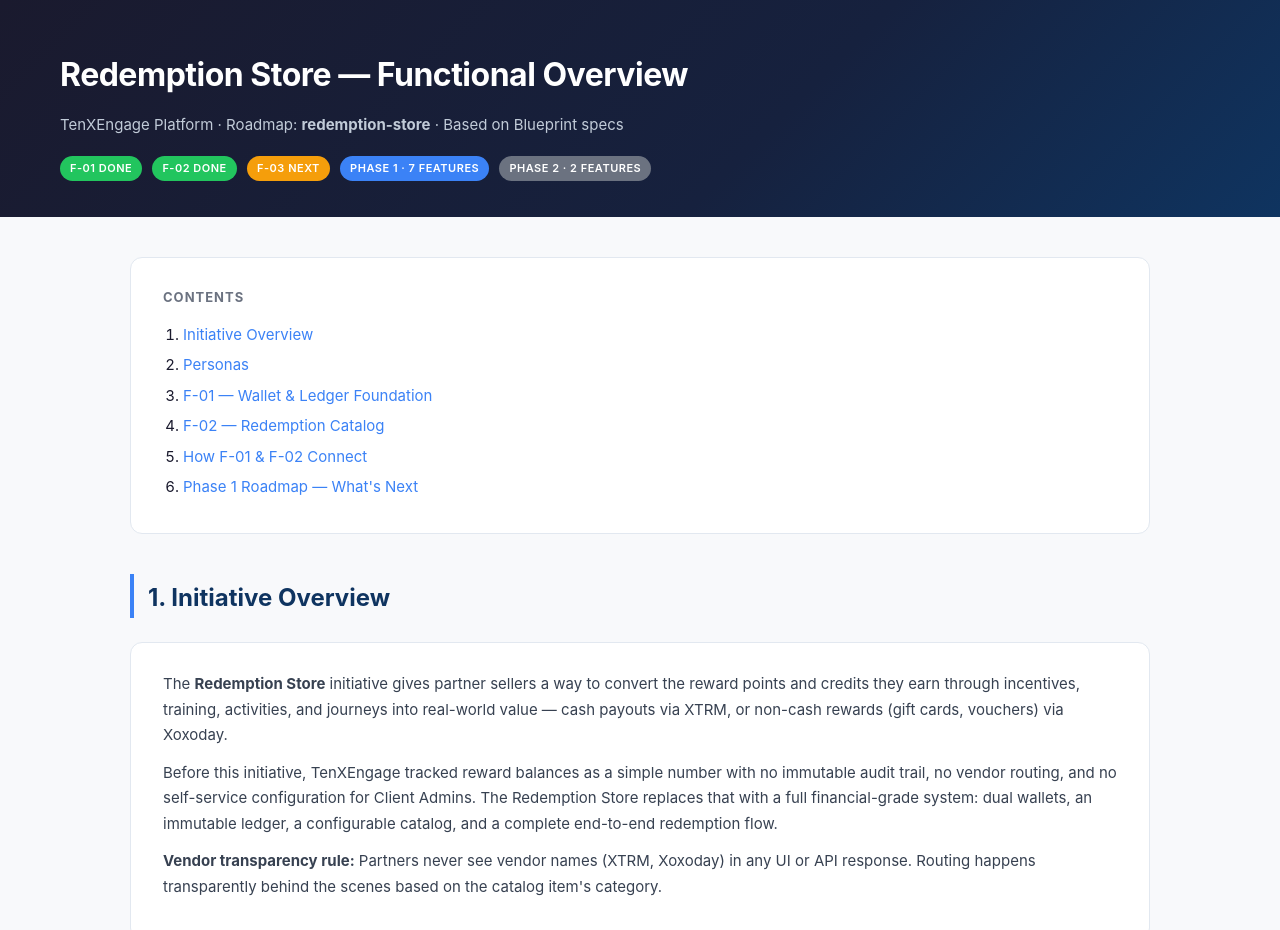
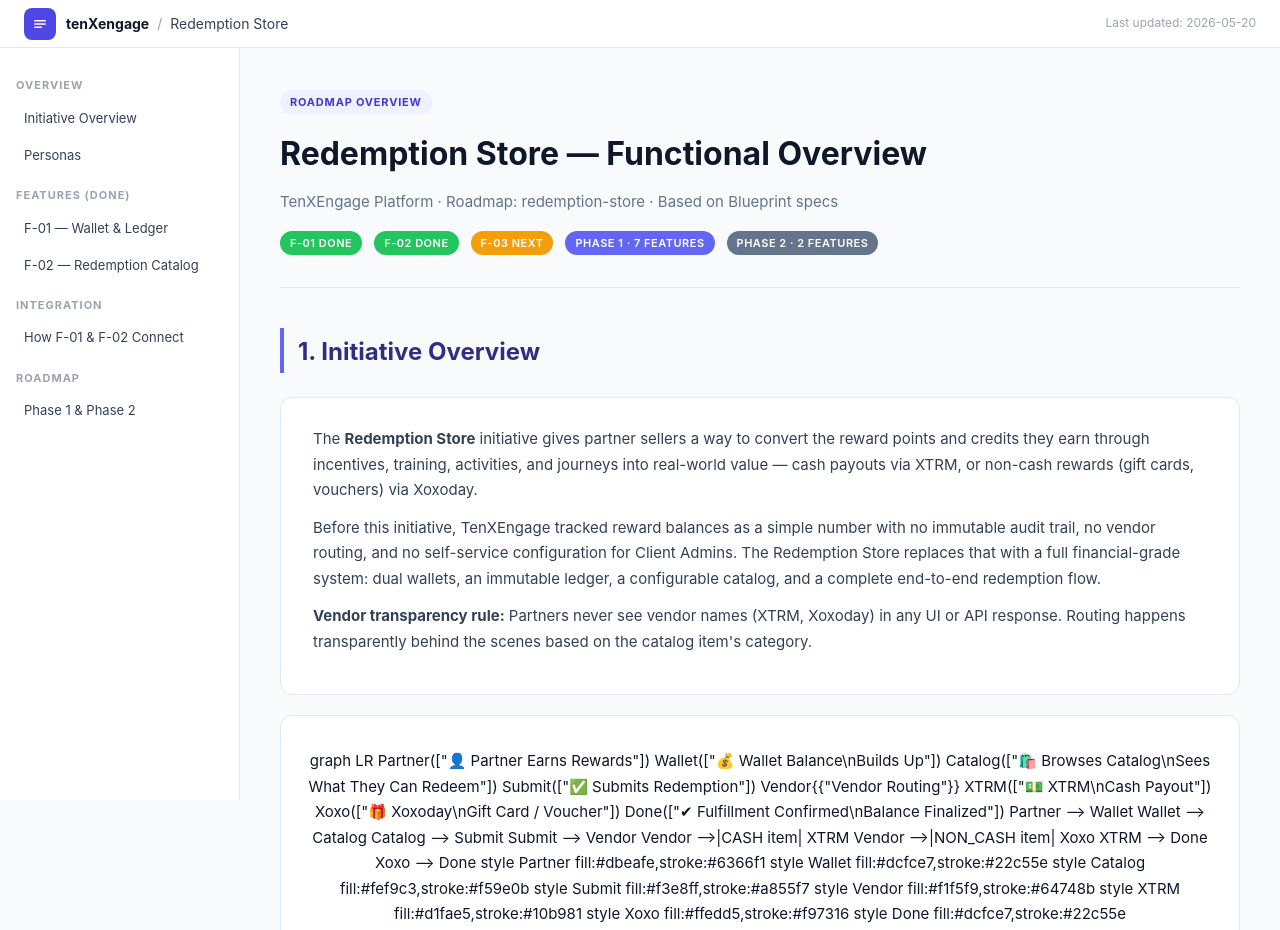
Before and after one commit to Anurag-code107/redemption-store-wiki, a plain HTML site: page index.html in a window 1280 px wide. Shown: the top 930 px of the page. Drawn offline with Linux system fonts and the light colour scheme; a script that the page names is missing.

Commit message:
feat: wiki-style layout, indigo theme, phase 2 timeline, nav improvements

```diff
--- a/index.html
+++ b/index.html
@@ -9,18 +9,136 @@
     * { box-sizing: border-box; margin: 0; padding: 0; }
     body {
       font-family: -apple-system, BlinkMacSystemFont, 'Segoe UI', Roboto, sans-serif;
-      background: #f8f9fb;
-      color: #1a1a2e;
+      background: #f8fafc;
+      color: #0f172a;
       line-height: 1.7;
       font-size: 15px;
     }
-    .page-header {
-      background: linear-gradient(135deg, #1a1a2e 0%, #16213e 60%, #0f3460 100%);
-      color: white;
-      padding: 48px 60px 36px;
+
+    /* ── Top Navbar ── */
+    .top-navbar {
+      position: fixed;
+      top: 0; left: 0; right: 0;
+      height: 48px;
+      background: #ffffff;
+      border-bottom: 1px solid #e5e7eb;
+      z-index: 200;
+      display: flex;
+      align-items: center;
+      justify-content: space-between;
+      padding: 0 24px;
     }
-    .page-header h1 { font-size: 32px; font-weight: 700; letter-spacing: -0.5px; }
-    .page-header p { margin-top: 10px; opacity: 0.95; font-size: 15px; color: #cbd5e1; }
+    .top-navbar-left {
+      display: flex;
+      align-items: center;
+      gap: 0;
+      font-size: 14px;
+    }
+    .top-navbar-brand {
+      font-weight: 700;
+      color: #0f172a;
+    }
+    .top-navbar-sep {
+      color: #9ca3af;
+      margin: 0 8px;
+    }
+    .top-navbar-page {
+      color: #334155;
+    }
+    .top-navbar-right {
+      font-size: 12px;
+      color: #9ca3af;
+    }
+    .nav-icon {
+      width: 32px;
+      height: 32px;
+      background: #4f46e5;
+      border-radius: 8px;
+      display: flex;
+      align-items: center;
+      justify-content: center;
+      margin-right: 10px;
+      flex-shrink: 0;
+    }
+    .nav-icon svg { display: block; }
+
+    /* ── Sidebar ── */
+    .sidebar {
+      position: fixed;
+      top: 48px;
+      left: 0;
+      width: 240px;
+      height: calc(100vh - 48px);
+      overflow-y: auto;
+      background: #ffffff;
+      border-right: 1px solid #e5e7eb;
+      z-index: 100;
+      padding: 16px 0 40px;
+    }
+    .sidebar-group {
+      padding: 12px 16px 4px;
+      font-size: 11px;
+      font-weight: 700;
+      text-transform: uppercase;
+      letter-spacing: 1px;
+      color: #9ca3af;
+    }
+    .sidebar-link {
+      display: block;
+      padding: 7px 16px;
+      font-size: 13px;
+      color: #334155;
+      text-decoration: none;
+      border-radius: 6px;
+      margin: 1px 8px;
+      transition: background 0.15s, color 0.15s;
+    }
+    .sidebar-link:hover { background: #f3f4f6; }
+    .sidebar-link.active {
+      background: #eef2ff;
+      color: #4338ca;
+      font-weight: 600;
+    }
+
+    /* ── Main wrapper ── */
+    .main-wrapper {
+      margin-left: 240px;
+      margin-top: 48px;
+      background: #f8fafc;
+    }
+
+    /* ── Page hero ── */
+    .page-hero {
+      padding-bottom: 32px;
+      border-bottom: 1px solid #e5e7eb;
+      margin-bottom: 40px;
+    }
+    .hero-chip {
+      display: inline-block;
+      background: #eef2ff;
+      color: #4338ca;
+      font-size: 11px;
+      font-weight: 700;
+      text-transform: uppercase;
+      letter-spacing: 0.8px;
+      padding: 3px 10px;
+      border-radius: 20px;
+      margin-bottom: 12px;
+    }
+    .page-hero h1 {
+      font-size: 32px;
+      font-weight: 700;
+      color: #0f172a;
+      margin-bottom: 8px;
+    }
+    .page-hero .hero-subtitle {
+      color: #64748b;
+      font-size: 15px;
+      margin-bottom: 16px;
+    }
+    .header-badges { display: flex; flex-wrap: wrap; gap: 6px; }
+
+    /* ── Badges ── */
     .badge {
       display: inline-block;
       padding: 3px 10px;
@@ -33,11 +151,12 @@
     }
     .badge-done { background: #22c55e; color: white; }
     .badge-next { background: #f59e0b; color: white; }
-    .badge-phase2 { background: #6b7280; color: white; }
-    .badge-phase1 { background: #3b82f6; color: white; }
-    .header-badges { margin-top: 16px; }
+    .badge-phase2 { background: #64748b; color: white; }
+    .badge-phase1 { background: #6366f1; color: white; }
 
+    /* ── Container ── */
     .container { max-width: 1100px; margin: 0 auto; padding: 40px 40px; }
+
     .toc {
       background: white;
       border: 1px solid #e2e8f0;
@@ -45,18 +164,18 @@
       padding: 28px 32px;
       margin-bottom: 40px;
     }
-    .toc h2 { font-size: 13px; text-transform: uppercase; letter-spacing: 1px; color: #6b7280; margin-bottom: 14px; }
+    .toc h2 { font-size: 13px; text-transform: uppercase; letter-spacing: 1px; color: #64748b; margin-bottom: 14px; }
     .toc ol { padding-left: 20px; }
     .toc li { margin: 5px 0; }
-    .toc a { color: #3b82f6; text-decoration: none; }
+    .toc a { color: #6366f1; text-decoration: none; }
     .toc a:hover { text-decoration: underline; }
 
-    section { margin-bottom: 56px; }
+    section { margin-bottom: 56px; scroll-margin-top: 72px; }
     h2.section-title {
       font-size: 24px;
       font-weight: 700;
-      color: #0f3460;
-      border-left: 4px solid #3b82f6;
+      color: #312e81;
+      border-left: 4px solid #6366f1;
       padding-left: 14px;
       margin-bottom: 24px;
       padding-top: 4px;
@@ -64,18 +183,18 @@
     h3.sub-title {
       font-size: 17px;
       font-weight: 600;
-      color: #1a1a2e;
+      color: #0f172a;
       margin: 28px 0 12px;
     }
     h4.mini-title {
       font-size: 14px;
       font-weight: 600;
-      color: #374151;
+      color: #334155;
       margin: 20px 0 8px;
       text-transform: uppercase;
       letter-spacing: 0.5px;
     }
-    p { margin-bottom: 12px; color: #374151; }
+    p { margin-bottom: 12px; color: #334155; }
 
     .card {
       background: white;
@@ -97,8 +216,8 @@
       border-radius: 10px;
       padding: 20px 22px;
     }
-    .info-card h4 { font-size: 13px; font-weight: 700; color: #6b7280; text-transform: uppercase; letter-spacing: 0.5px; margin-bottom: 8px; }
-    .info-card p { font-size: 14px; color: #374151; margin: 0; }
+    .info-card h4 { font-size: 13px; font-weight: 700; color: #64748b; text-transform: uppercase; letter-spacing: 0.5px; margin-bottom: 8px; }
+    .info-card p { font-size: 14px; color: #334155; margin: 0; }
 
     table {
       width: 100%;
@@ -120,7 +239,7 @@
     td {
       padding: 10px 14px;
       border-bottom: 1px solid #f1f5f9;
-      color: #374151;
+      color: #334155;
       vertical-align: top;
     }
     tr:last-child td { border-bottom: none; }
@@ -157,7 +276,7 @@
       margin: 16px 0;
       font-size: 14px;
     }
-    .callout-blue { background: #eff6ff; border-left: 4px solid #3b82f6; color: #1d4ed8; }
+    .callout-blue { background: #eef2ff; border-left: 4px solid #6366f1; color: #4338ca; }
     .callout-green { background: #f0fdf4; border-left: 4px solid #22c55e; color: #15803d; }
     .callout-amber { background: #fffbeb; border-left: 4px solid #f59e0b; color: #92400e; }
 
@@ -186,7 +305,7 @@
       align-items: flex-start;
     }
     .step-num {
-      background: #3b82f6;
+      background: #6366f1;
       color: white;
       border-radius: 50%;
       width: 24px;
@@ -238,52 +357,71 @@
       padding-bottom: 24px;
       flex: 1;
     }
-    .timeline-content h4 { font-size: 14px; font-weight: 700; color: #1a1a2e; margin-bottom: 4px; }
-    .timeline-content p { font-size: 13px; color: #6b7280; margin: 0; }
+    .timeline-content h4 { font-size: 14px; font-weight: 700; color: #0f172a; margin-bottom: 4px; }
+    .timeline-content p { font-size: 13px; color: #64748b; margin: 0; }
     .week-label { font-size: 11px; font-weight: 700; letter-spacing: 0.6px; text-transform: uppercase; margin-bottom: 3px; }
     .week-done { color: #16a34a; }
     .week-next { color: #d97706; }
-    .week-future { color: #6b7280; }
+    .week-future { color: #64748b; }
     .week-p2 { color: #7c3aed; }
     .dot-p2 { background: #7c3aed; border-color: #7c3aed; opacity: 0.5; }
 
     .divider { height: 1px; background: #e2e8f0; margin: 40px 0; }
 
-    @media (max-width: 768px) {
+    @media (max-width: 900px) {
       .card-grid { grid-template-columns: 1fr; }
       .card-grid.three { grid-template-columns: 1fr; }
       .container { padding: 20px; }
-      .page-header { padding: 32px 24px 24px; }
+      .sidebar { display: none; }
+      .main-wrapper { margin-left: 0; margin-top: 48px; }
     }
   </style>
 </head>
 <body>
 
-<div class="page-header">
-  <h1>Redemption Store — Functional Overview</h1>
-  <p>TenXEngage Platform · Roadmap: <strong>redemption-store</strong> · Based on Blueprint specs</p>
-  <div class="header-badges">
-    <span class="badge badge-done">F-01 Done</span>
-    <span class="badge badge-done">F-02 Done</span>
-    <span class="badge badge-next">F-03 Next</span>
-    <span class="badge badge-phase1">Phase 1 · 7 Features</span>
-    <span class="badge badge-phase2">Phase 2 · 2 Features</span>
+<div class="top-navbar">
+  <div class="top-navbar-left">
+    <div class="nav-icon">
+      <svg width="16" height="16" viewBox="0 0 16 16" fill="none">
+        <rect x="2" y="4" width="12" height="1.5" rx="0.75" fill="white"/>
+        <rect x="2" y="7.25" width="12" height="1.5" rx="0.75" fill="white"/>
+        <rect x="2" y="10.5" width="8" height="1.5" rx="0.75" fill="white"/>
+      </svg>
+    </div>
+    <span class="top-navbar-brand">tenXengage</span>
+    <span class="top-navbar-sep"> / </span>
+    <span class="top-navbar-page">Redemption Store</span>
   </div>
+  <div class="top-navbar-right">Last updated: 2026-05-20</div>
 </div>
 
+<nav class="sidebar">
+  <div class="sidebar-group">Overview</div>
+  <a href="#overview" class="sidebar-link">Initiative Overview</a>
+  <a href="#personas" class="sidebar-link">Personas</a>
+  <div class="sidebar-group">Features (Done)</div>
+  <a href="#f01" class="sidebar-link">F-01 — Wallet &amp; Ledger</a>
+  <a href="#f02" class="sidebar-link">F-02 — Redemption Catalog</a>
+  <div class="sidebar-group">Integration</div>
+  <a href="#connection" class="sidebar-link">How F-01 &amp; F-02 Connect</a>
+  <div class="sidebar-group">Roadmap</div>
+  <a href="#roadmap" class="sidebar-link">Phase 1 &amp; Phase 2</a>
+</nav>
+
+<div class="main-wrapper">
 <div class="container">
 
-  <!-- TABLE OF CONTENTS -->
-  <div class="toc">
-    <h2>Contents</h2>
-    <ol>
-      <li><a href="#overview">Initiative Overview</a></li>
-      <li><a href="#personas">Personas</a></li>
-      <li><a href="#f01">F-01 — Wallet &amp; Ledger Foundation</a></li>
-      <li><a href="#f02">F-02 — Redemption Catalog</a></li>
-      <li><a href="#connection">How F-01 &amp; F-02 Connect</a></li>
-      <li><a href="#roadmap">Phase 1 Roadmap — What's Next</a></li>
-    </ol>
+  <div class="page-hero">
+    <div class="hero-chip">Roadmap Overview</div>
+    <h1>Redemption Store — Functional Overview</h1>
+    <p class="hero-subtitle">TenXEngage Platform · Roadmap: redemption-store · Based on Blueprint specs</p>
+    <div class="header-badges">
+      <span class="badge badge-done">F-01 Done</span>
+      <span class="badge badge-done">F-02 Done</span>
+      <span class="badge badge-next">F-03 Next</span>
+      <span class="badge badge-phase1">Phase 1 · 7 Features</span>
+      <span class="badge badge-phase2">Phase 2 · 2 Features</span>
+    </div>
   </div>
 
   <!-- SECTION 1: OVERVIEW -->
@@ -328,7 +466,7 @@
     XTRM --> Done
     Xoxo --> Done
 
-    style Partner fill:#dbeafe,stroke:#3b82f6
+    style Partner fill:#dbeafe,stroke:#6366f1
     style Wallet fill:#dcfce7,stroke:#22c55e
     style Catalog fill:#fef9c3,stroke:#f59e0b
     style Submit fill:#f3e8ff,stroke:#a855f7
@@ -531,7 +669,7 @@
     WS --> RW
     LE -. "written first" .-> RW
 
-    style Sources fill:#dbeafe,stroke:#3b82f6
+    style Sources fill:#dbeafe,stroke:#6366f1
     style DB fill:#dcfce7,stroke:#22c55e
     style WS fill:#f3e8ff,stroke:#a855f7
       </div>
@@ -559,7 +697,7 @@
         A <code>RewardBalanceWidget</code> component was added to <code>AppLayout</code> — visible on every
         authenticated page for users with the <code>module.redemption_store</code> permission.
       </p>
-      <ul style="padding-left:20px; color:#374151; font-size:14px;">
+      <ul style="padding-left:20px; color:#334155; font-size:14px;">
         <li style="margin-bottom:6px;">Shows <strong>available balance only</strong> (not reserved)</li>
         <li style="margin-bottom:6px;">For multi-currency holders: primary currency shown, tooltip expands all</li>
         <li style="margin-bottom:6px;">Zero-balance currencies collapsed by default</li>
@@ -615,7 +753,7 @@
     P --> C
     C --> Part
 
-    style P fill:#dbeafe,stroke:#3b82f6
+    style P fill:#dbeafe,stroke:#6366f1
     style C fill:#fef9c3,stroke:#f59e0b
     style Part fill:#dcfce7,stroke:#22c55e
       </div>
@@ -737,7 +875,7 @@
 
     Start --> F1 --> F2 --> F3 --> F4 --> F5 --> F6 --> Result
 
-    style Start fill:#dbeafe,stroke:#3b82f6
+    style Start fill:#dbeafe,stroke:#6366f1
     style Result fill:#dcfce7,stroke:#22c55e
       </div>
       <div class="diagram-label">Figure 6 — Partner catalog browse filter pipeline</div>
@@ -835,7 +973,7 @@
     RES -->|"partner selects item\ncatalogItemId + walletId"| RS
     WS -->|"reserve / debit / release"| RS
 
-    style F01 fill:#dbeafe,stroke:#3b82f6
+    style F01 fill:#dbeafe,stroke:#6366f1
     style F02 fill:#fef9c3,stroke:#f59e0b
     style F03 fill:#f3e8ff,stroke:#a855f7
       </div>
@@ -977,7 +1115,7 @@
 
     </div>
 
-    <h3 class="sub-title" style="margin-top:40px;">Phase 2 <span style="font-size:13px;font-weight:400;color:#6b7280;">— starts after Phase 1 ships</span></h3>
+    <h3 class="sub-title" style="margin-top:40px;">Phase 2 <span style="font-size:13px;font-weight:400;color:#64748b;">— starts after Phase 1 ships</span></h3>
     <div class="feature-timeline">
 
       <div class="timeline-item">
@@ -1012,6 +1150,7 @@
   </div>
 
 </div>
+</div><!-- /.main-wrapper -->
 
 <script>
   mermaid.initialize({
@@ -1024,6 +1163,20 @@
     flowchart: { curve: 'basis', padding: 20 },
     er: { diagramPadding: 20 }
   });
+
+  // Active sidebar link on scroll
+  const sidebarLinks = document.querySelectorAll('.sidebar-link');
+  const sections = document.querySelectorAll('section[id]');
+  const observer = new IntersectionObserver((entries) => {
+    entries.forEach(entry => {
+      if (entry.isIntersecting) {
+        sidebarLinks.forEach(l => l.classList.remove('active'));
+        const active = document.querySelector(`.sidebar-link[href="#${entry.target.id}"]`);
+        if (active) active.classList.add('active');
+      }
+    });
+  }, { rootMargin: '-10% 0px -80% 0px' });
+  sections.forEach(s => observer.observe(s));
 </script>
 
 </body>
```
